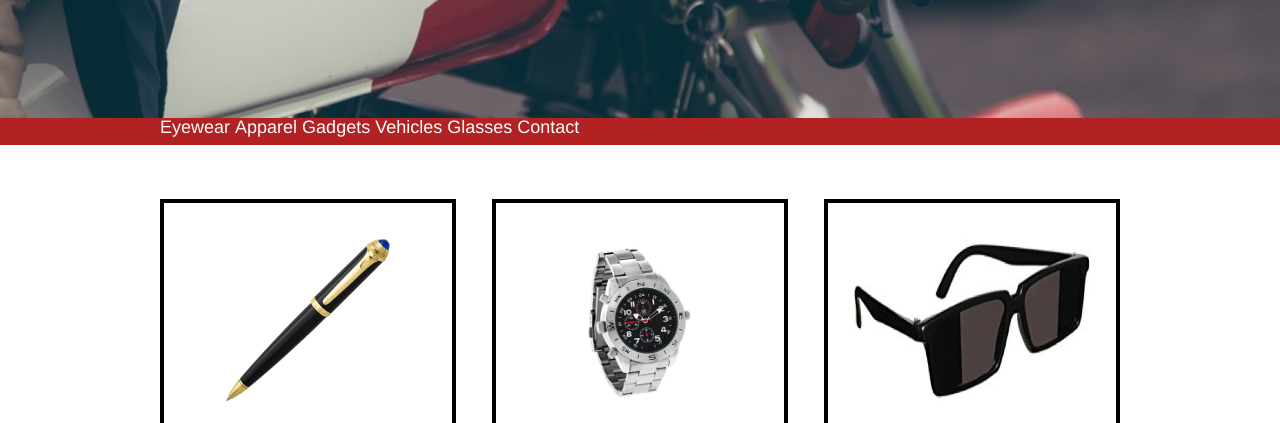
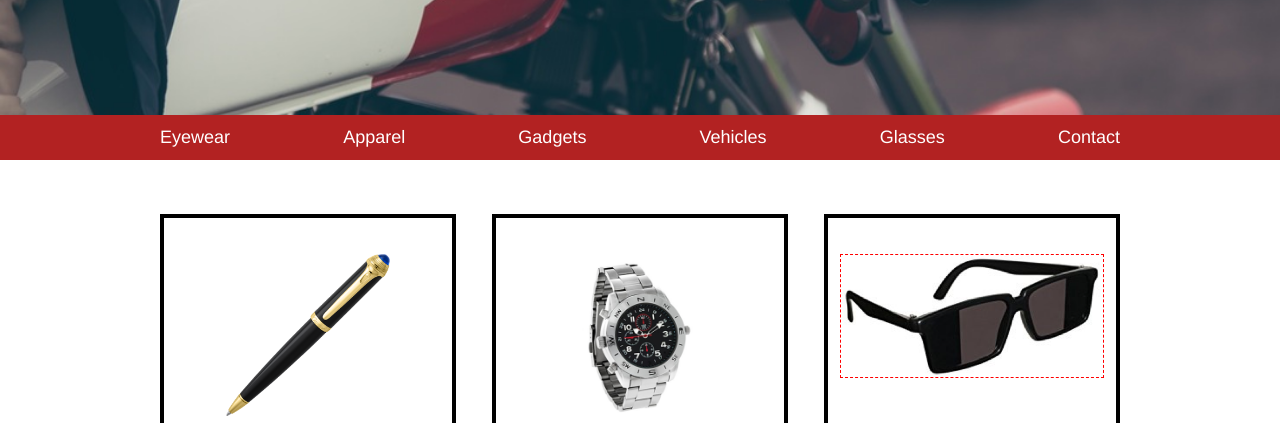
Before and after one commit to sebasgil/agent_supply, a plain HTML site: page index.html in a window 1280 px wide. Shown: the part 377-800 px from the top of the page. Drawn offline with Linux system fonts and the light colour scheme.

Commit message:
Style navigation

```diff
--- a/resources/css/style.css
+++ b/resources/css/style.css
@@ -12,10 +12,12 @@ header {
 header .container {
   display: flex;
 }
-/*fix this later*/
+
 header img {
   height: 1.5rem;
-  margin: 0.5rem;
+  margin-top: 0.5rem;
+  margin-left: 0.5rem;
+  margin-right: 1rem;
 }
 
 header h2 {
@@ -63,16 +65,19 @@ header h2 {
 
 #navigation {
   background-color: firebrick;
-  height: 1.5rem;
 }
 
-#navigation .container {
-
-}
 
 a {
   color: white;
   text-decoration: none;
+}
+
+nav ul {
+  display: flex;
+  justify-content: space-between;
+  margin: 0;
+  padding: 0.75rem 0;
 }
 
 nav li {
@@ -111,8 +116,8 @@ nav li {
 }
 
 #glasses {
-  max-width: 85%;
-  max-height: auto;
+  max-height: 45%;
+  border: 1px dashed red;
 }
 
 #findus {
```
